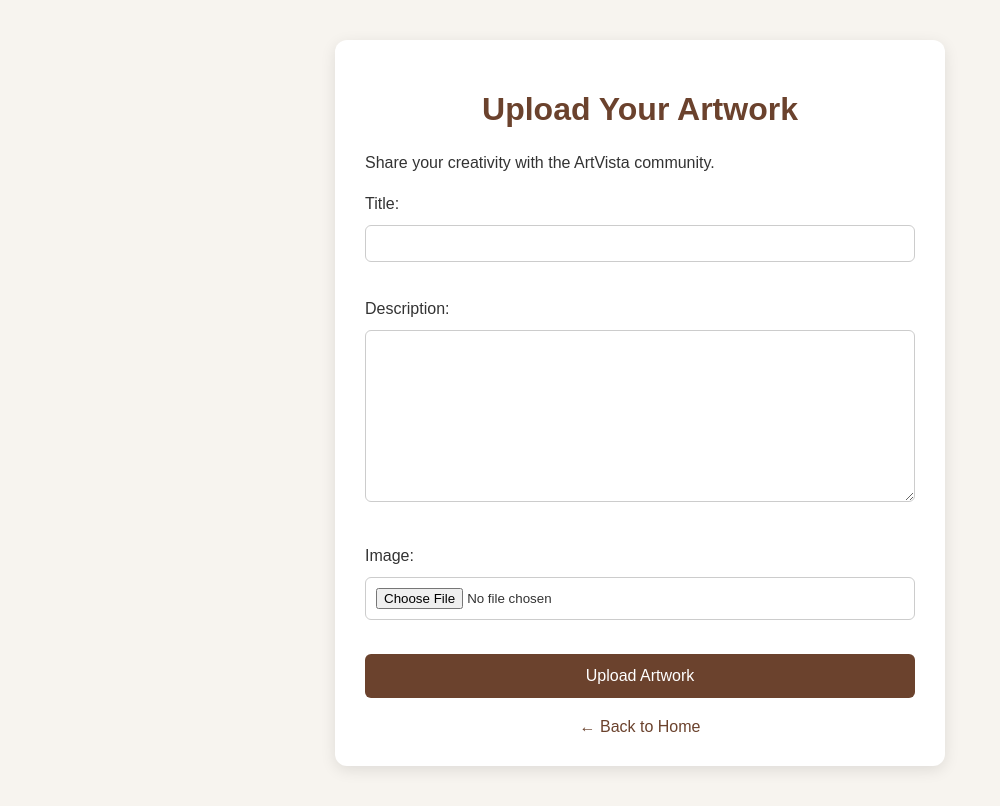
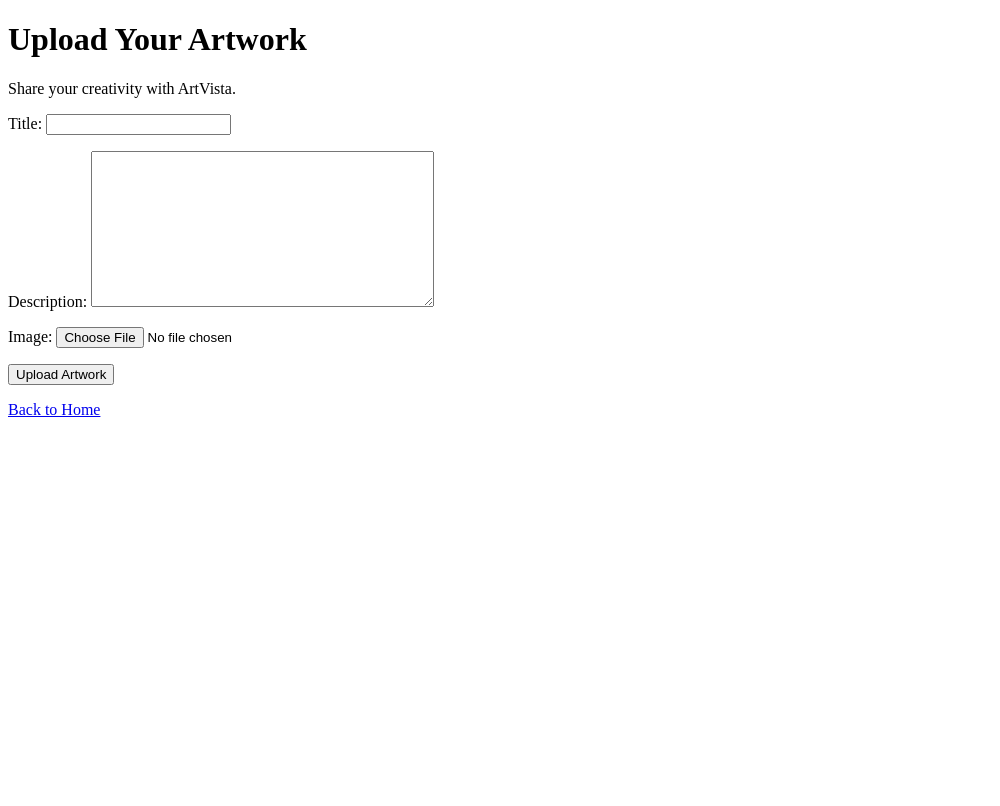
Before and after one commit to sirdrick037-svg/ArtVista, a Django app: template gallery/templates/upload.html in a window 1280 px wide. Shown: the whole page, without its empty margins (0-1000 px from the left). After the commit the page ends 417 px from the top, so only its background shows below. Run offline with Django 5.2, Linux system fonts and the light colour scheme; the template is opened without the code that fills it: values that come from a table or form of the project are taken from there, others are empty.

Commit message:
Refactor upload page layout and styling for improved user experience

```diff
--- a/gallery/templates/upload.html
+++ b/gallery/templates/upload.html
@@ -5,96 +5,17 @@
     <meta charset="UTF-8">
     <meta name="viewport" content="width=device-width, initial-scale=1.0">
     <title>Upload Artwork | ArtVista</title>
-
-    <style>
-        body {
-            font-family: Arial, sans-serif;
-            background: #f7f4ef;
-            margin: 0;
-            padding: 40px 20px;
-            color: #333;
-        }
-
-        .upload-container {
-            max-width: 550px;
-            margin: 0 auto;
-            background: white;
-            padding: 30px;
-            border-radius: 12px;
-            box-shadow: 0 4px 15px rgba(0, 0, 0, 0.1);
-        }
-
-        h1 {
-            text-align: center;
-            color: #6b422d;
-        }
-
-        p {
-            line-height: 1.6;
-        }
-
-        input, textarea, select {
-            max-width: 100%;
-        }
-
-        input[type="text"],
-        input[type="file"],
-        textarea {
-            width: 100%;
-            margin: 8px 0 18px;
-            padding: 10px;
-            border: 1px solid #ccc;
-            border-radius: 6px;
-            box-sizing: border-box;
-        }
-
-        button {
-            width: 100%;
-            padding: 13px;
-            background: #6b422d;
-            color: white;
-            border: none;
-            border-radius: 6px;
-            cursor: pointer;
-            font-size: 16px;
-        }
-
-        button:hover {
-            background: #4e3021;
-        }
-
-        .back-link {
-            display: block;
-            text-align: center;
-            margin-top: 20px;
-            color: #6b422d;
-            text-decoration: none;
-        }
-    </style>
 </head>
-
 <body>
-    <div class="upload-container">
     <h1>Upload Your Artwork </h1>
-        <p>Share your creativity with the ArtVista community.</p>
-
-        {% if messages %}
-            {% for message in messages %}
-                <p>{{ message }}</p>
-            {% endfor %}
-        {% endif %}
+    <p>Share your creativity with ArtVista.</p>
 
     <form method="post" enctype="multipart/form-data">
         {% csrf_token %}
-
         {{ form.as_p }}
-
         <button type="submit">Upload Artwork</button>
     </form>
 
-        <a class="back-link" href="{% url 'home' %}">
-            ← Back to Home
-        </a>
-    </div>
+    <p><a href="{% url 'home' %}">Back to Home</a></p>
 </body>
 </html>
```
Also changed, not shown: db.sqlite3. Lines whose indentation alone changed are shown as unchanged.
